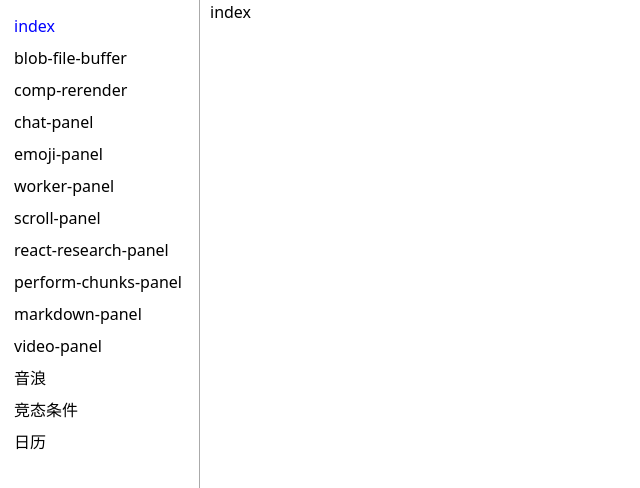
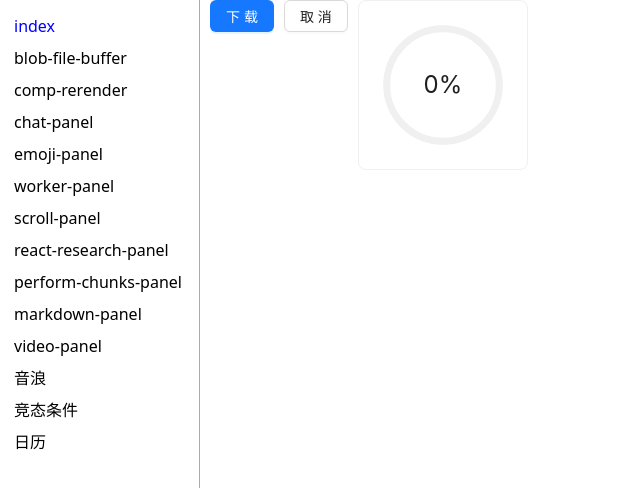
Before and after one commit to marvin-season/FrontendEden, a React (Vite) app in the folder packages/react-front-research/: page /index in a window 1280 px wide. Shown: the top 488 px of the page, without its empty margins (0-640 px from the left). Built offline with nearby package versions, Linux system fonts and the light colour scheme.

Commit message:
useDownload 进度条

```diff
--- a/packages/react-front-research/src/hook/useDownload.ts
+++ b/packages/react-front-research/src/hook/useDownload.ts
@@ -1,10 +1,17 @@
-export const useDownload = (onProgress: (receivedLength: number, totalLength: number) => void) => {
-    // const fetchByUrl = async (url: string) => {
-    //
-    // }
+import {useRef} from "react";
+
+export const useDownload = (
+    onProgress?: (receivedLength: number, totalLength: number) => void,
+    onSuccess?: (blob: Blob) => void,
+    onCancel?: () => void
+) => {
+    const controller = useRef<AbortController>();
 
     const download = async (url: string, {contentType}: { "contentType"?: string }) => {
-        const res = await fetch(url);
+        controller.current = new AbortController();
+        const res = await fetch(url, {
+            signal: controller.current.signal
+        });
         // 文件总长度
         const contentLength = res.headers.get('content-length');
 
@@ -12,6 +19,7 @@ export const useDownload = (onProgress: (receivedLength: number, totalLength: nu
             return
         }
         const reader = res.body.getReader();
+        let receivedLength = 0;
 
         const chunks: Uint8Array[] = [];
         while (true) {
@@ -20,8 +28,8 @@ export const useDownload = (onProgress: (receivedLength: number, totalLength: nu
                 break
             }
             chunks.push(value);
-
-            onProgress(value.length, +contentLength)
+            receivedLength += value.length;
+            onProgress?.(receivedLength, +contentLength)
         }
 
         const blob = new Blob(chunks, {type: res.headers.get("content-type") || contentType});
@@ -32,7 +40,7 @@ export const useDownload = (onProgress: (receivedLength: number, totalLength: nu
         link.href = window.URL.createObjectURL(blob);
         // Set the download attribute of the link to specify the filename
         link.download = url.replace(link.href, '');
-        console.log(url,link.href, link.download);
+        console.log(url, link.href, link.download);
 
         // Append the link to the body
         document.body.appendChild(link);
@@ -42,11 +50,21 @@ export const useDownload = (onProgress: (receivedLength: number, totalLength: nu
 
         // Remove the link from the body
         document.body.removeChild(link);
-        return blob;
+        onSuccess?.(blob);
 
+    }
+
+    const cancel = () => {
+        if (controller.current) {
+            controller.current.abort();
+            if (controller.current.signal.aborted) {
+                onCancel?.()
+            }
+        }
     }
 
     return {
         download,
+        cancel
     }
 }
--- a/packages/react-front-research/src/pages/Index/index.tsx
+++ b/packages/react-front-research/src/pages/Index/index.tsx
@@ -1,5 +1,26 @@
-export default function Index () {
-    return <>
-        index
-    </>
+import {useDownload} from "@/hook/useDownload.ts";
+import {Button, Card, Flex, Progress} from "antd";
+import React, {useState} from "react";
+
+export default function Index() {
+    const {download, cancel} = useDownload((receivedLength, totalLength) => {
+        setDownloadPercent(Math.floor(100 * receivedLength / totalLength));
+    }, () => {
+        console.log("下载完成")
+    }, () => {
+        console.log("下载取消");
+        setDownloadPercent(0)
+    });
+
+    const [downloadPercent, setDownloadPercent] = useState<number>(0)
+
+    const handleDownload = () => download('/api2/demo.mov', {}).then(console.log);
+
+    return <Flex gap={10}>
+        <Button type={"primary"} onClick={handleDownload}>下载</Button>
+        <Button onClick={cancel}>取消</Button>
+        <Card>
+            <Progress type="circle" percent={downloadPercent}/>
+        </Card>
+    </Flex>
 }
```
